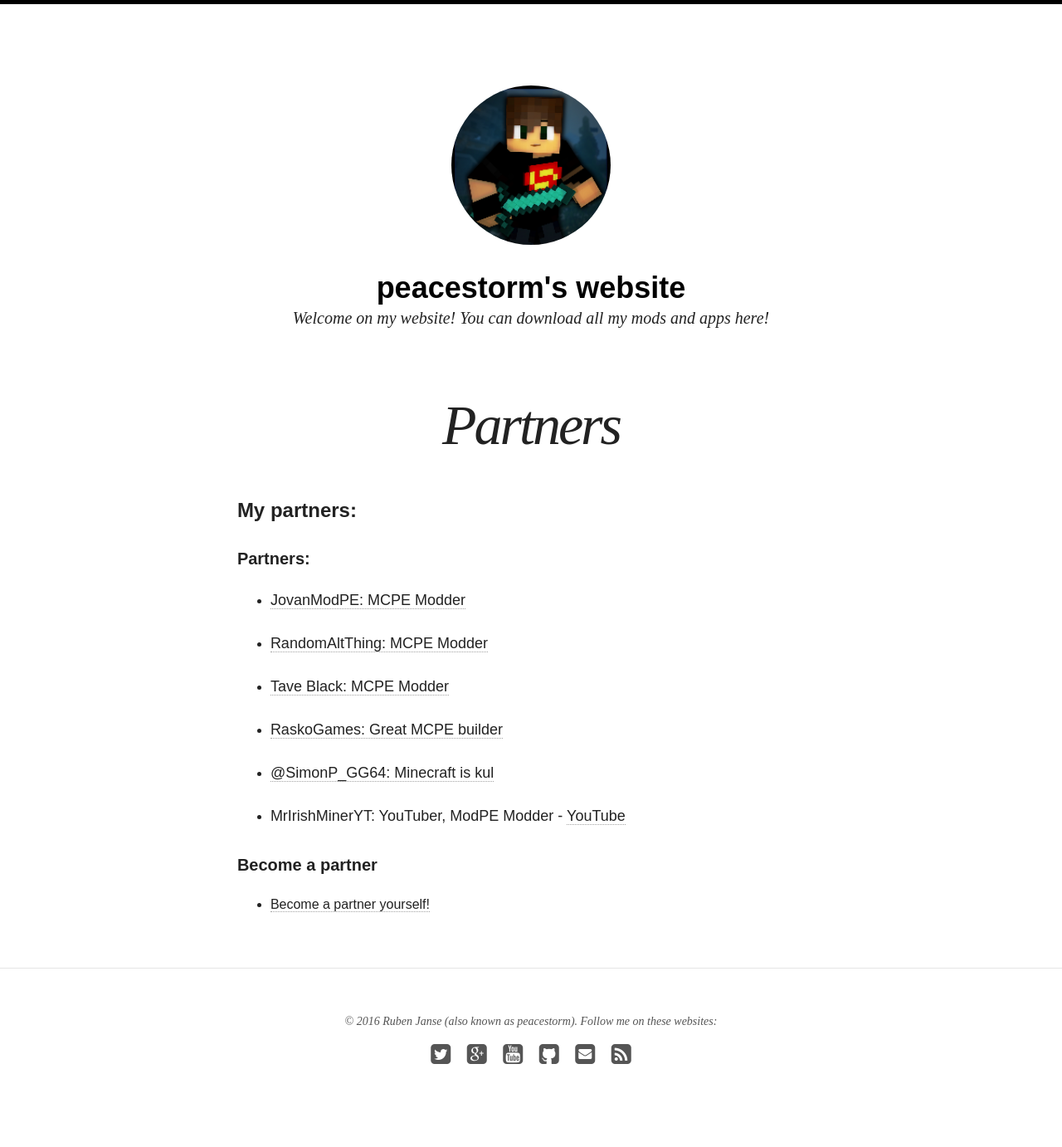
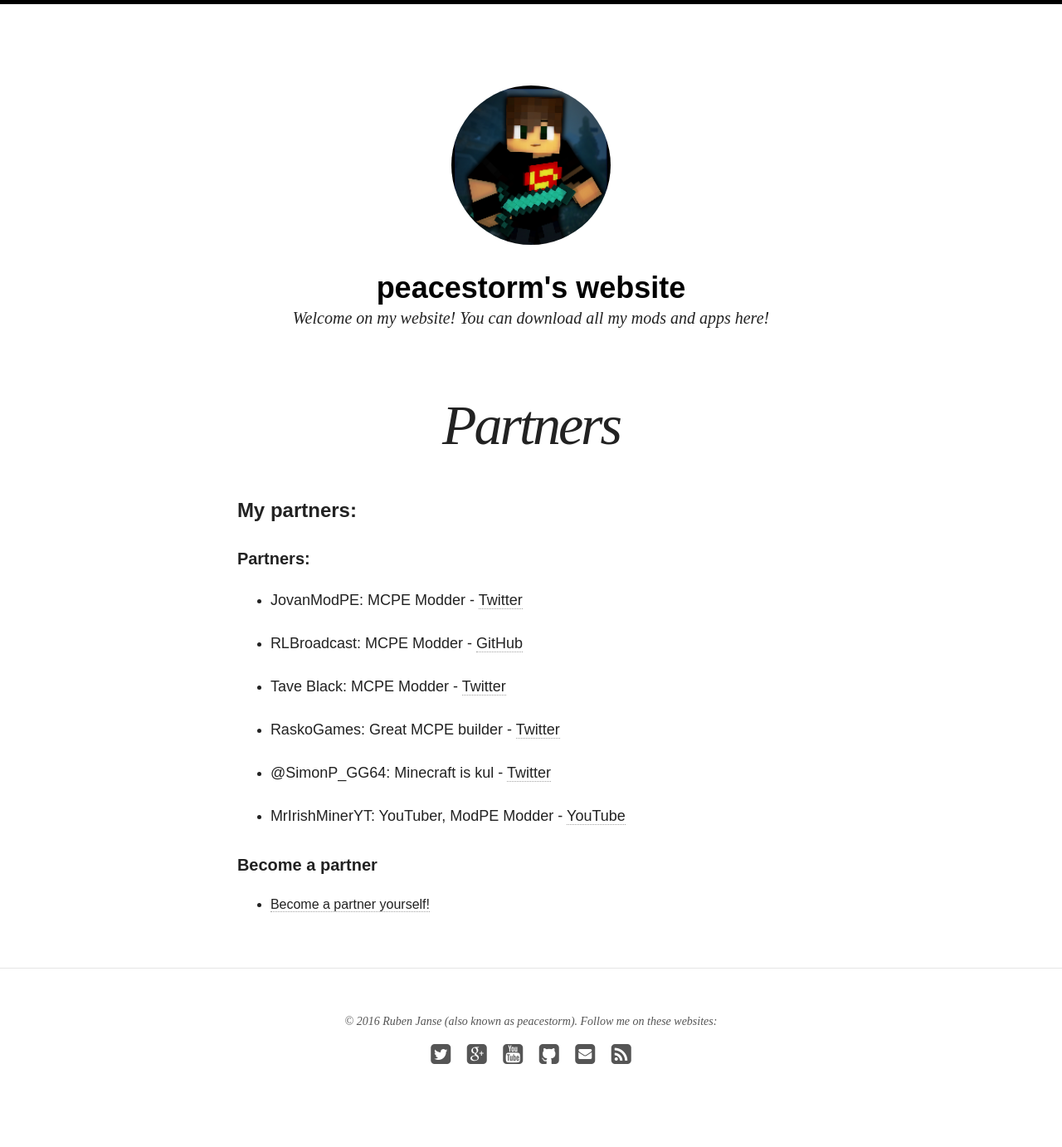
Before and after one commit to peacestorm/peacestorm.github.io, a Jekyll site: the page built from partners/index.md, in a window 1280 px wide. Shown: the whole page at 83% size. Built offline with Jekyll 4.4.1, drawn with Linux system fonts in a browser that asks for light colours; nearby versions of some CDN libraries.

Commit message:
Update index.md

```diff
--- a/partners/index.md
+++ b/partners/index.md
@@ -10,15 +10,15 @@
 
 ##### Partners:
 
-* [JovanModPE: MCPE Modder](https://twitter.com/JovanModPE)
+* JovanModPE: MCPE Modder - [Twitter](https://twitter.com/JovanModPE)
 
-* [RandomAltThing: MCPE Modder](https://github.com/RandomAltThing/)
+* RLBroadcast: MCPE Modder - [GitHub](https://github.com/RLBroadcast/)
 
-* [Tave Black: MCPE Modder](http://taveblacken.weebly.com/)
+* Tave Black: MCPE Modder - [Twitter](http://taveblacken.weebly.com/)
 
-* [RaskoGames: Great MCPE builder](https://twitter.com/RaskoGames)
+* RaskoGames: Great MCPE builder - [Twitter](https://twitter.com/RaskoGames)
 
-* [@SimonP_GG64: Minecraft is kul](https://twitter.com/SimonP_GG64)
+* @SimonP_GG64: Minecraft is kul - [Twitter](https://twitter.com/SimonP_GG64)
 
 * MrIrishMinerYT: YouTuber, ModPE Modder - [YouTube](https://www.youtube.com/c/mririshminer223CLICKHERE)
 
```
